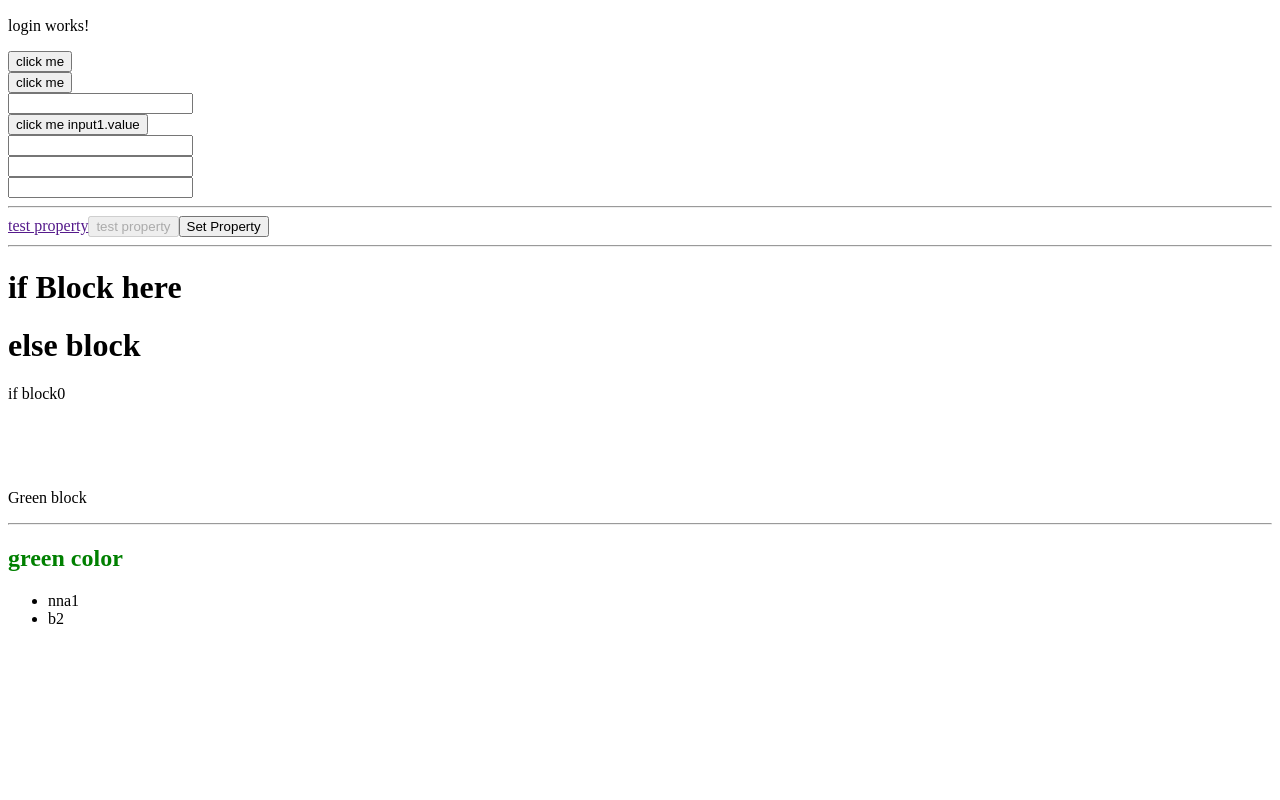
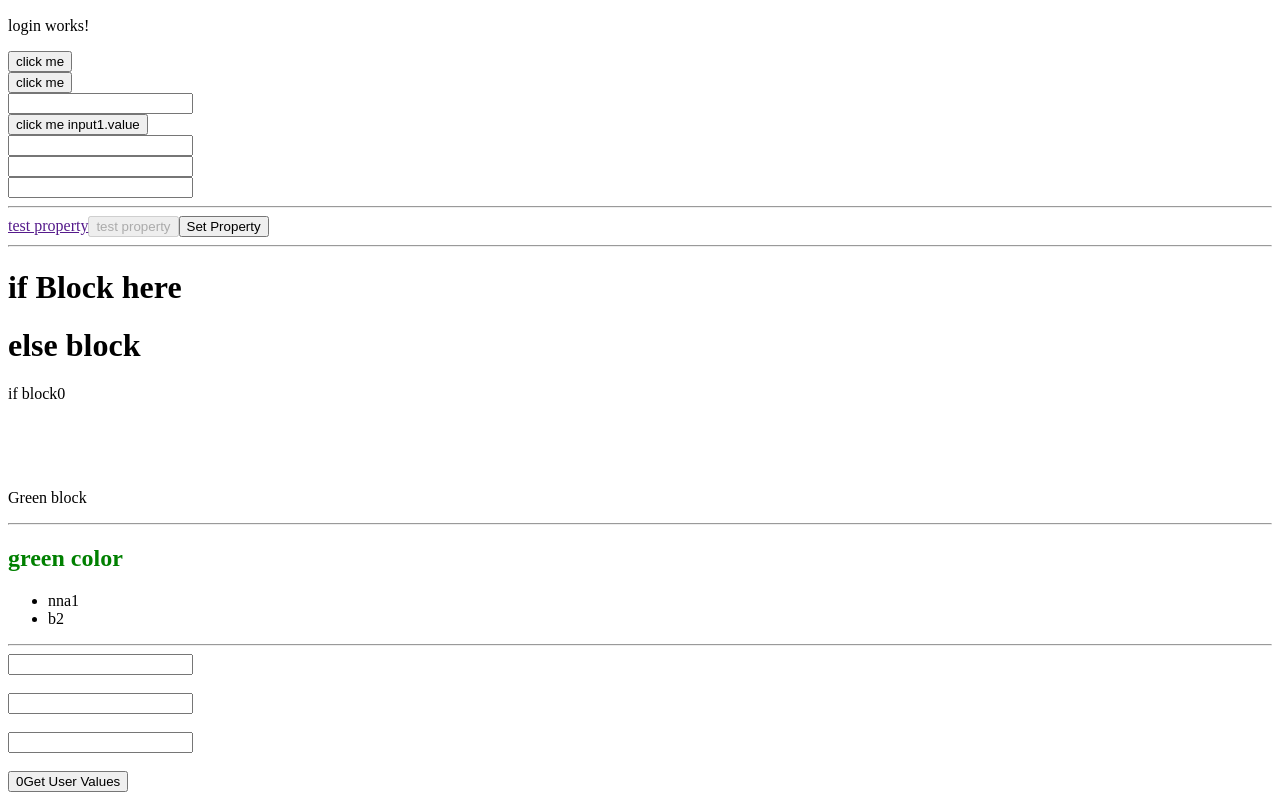
Before and after one commit to aqutw/play-angular10, an Angular app: page / in a window 1280 px wide. Shown: the part 354-1154 px from the top of the page. Before the commit the page ends 998 px from the top, so only its background shows below. Built offline with nearby package versions, Linux system fonts and the light colour scheme.

Commit message:
use FormsModule

```diff
--- a/src/app/app.component.html
+++ b/src/app/app.component.html
@@ -73,3 +73,13 @@ test
 <ul>
   <li *ngFor="let item of arr2">{{item.nnn}}</li>
 </ul>
+<hr>
+<form #frm1="ngForm" (submit)="getFormValues(frm1.value)"><!--Both of (submit) or (ngSubmit) are OK!-->
+  <input ngModel type="text" name="username" />
+  <br><br>
+  <input ngModel type="text" name="age" />
+  <br><br>
+  <input ngModel type="text" name="addr" />
+  <br><br>
+  <button>0Get User Values</button><!--Both of <button> or <button type=submit> are OK!-->
+</form>
--- a/src/app/app.component.ts
+++ b/src/app/app.component.ts
@@ -43,4 +43,7 @@ export class AppComponent {
     this.buttonDisabled = false;
     this.linkHref = 'http://google.com';
   }
+  getFormValues(val){
+    console.warn(val)
+  }
 }
--- a/src/app/app.module.ts
+++ b/src/app/app.module.ts
@@ -4,6 +4,8 @@ import { NgModule, ApplicationRef } from '@angular/core';
 
 import { AppComponent } from './app.component';
 import { UserListComponent } from './user-list/user-list.component';
+
+import { FormsModule } from '@angular/forms';
 
 @NgModule({
   declarations: [
@@ -13,6 +15,7 @@ import { UserListComponent } from './user-list/user-list.component';
   imports: [
     BrowserModule,
     UsersModule,
+    FormsModule,
   ],
   providers: [],
   bootstrap: [AppComponent]
```
